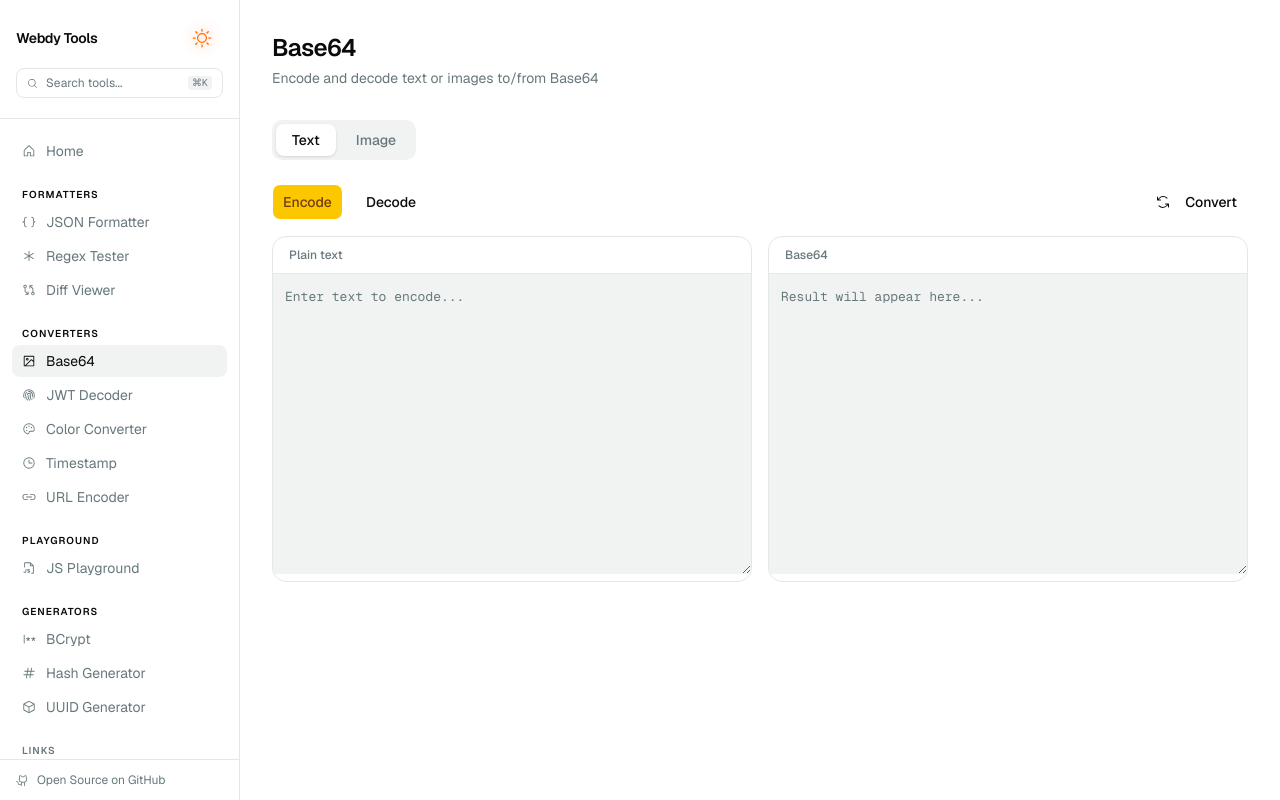
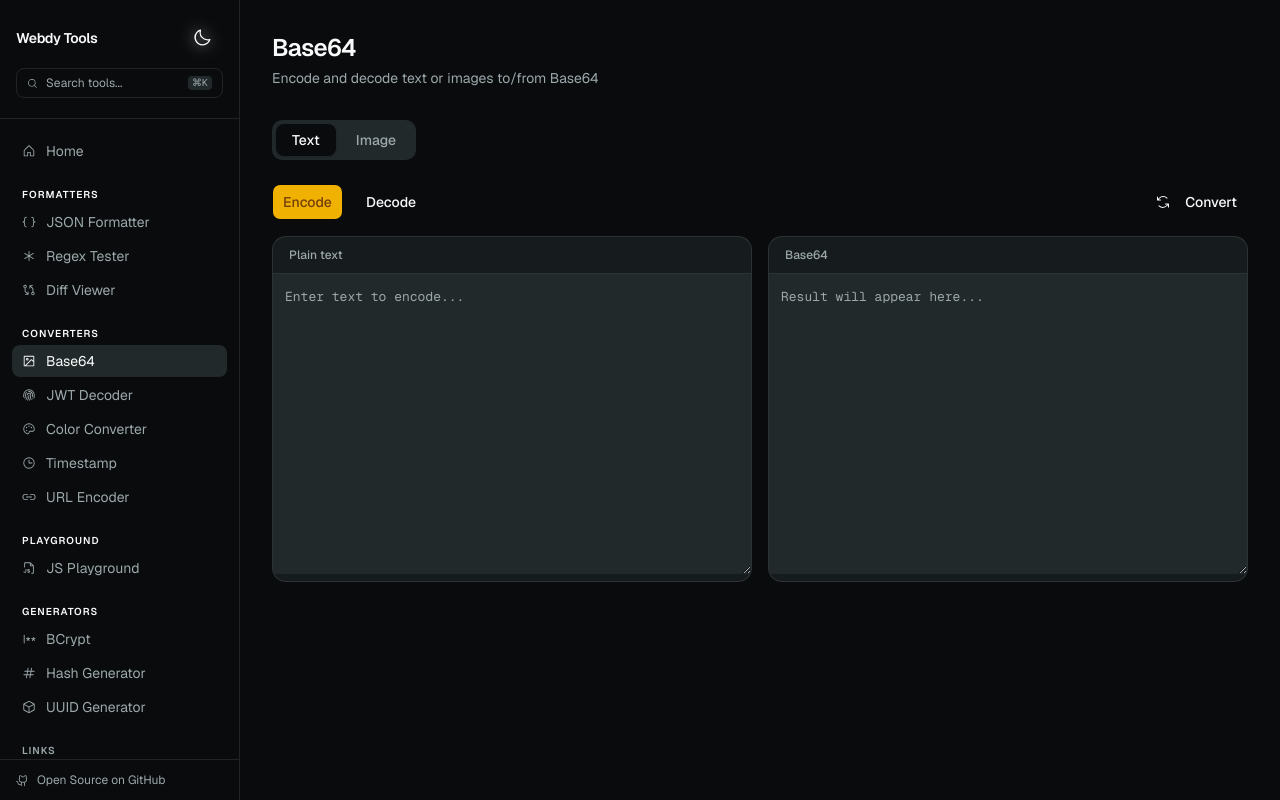
Before and after one commit to dylan-calle/webdy-tools, a Next.js app: page /tools/base64 in a window 1280 px wide. Built offline with nearby package versions, Linux system fonts and the light colour scheme; what tailwind-animations would draw is missing.

Commit message:
feat: set dark as default theme

```diff
--- a/components/layout/providers.tsx
+++ b/components/layout/providers.tsx
@@ -8,7 +8,7 @@ interface Props {
 
 export const Providers = ({ children }: Props) => {
   return (
-    <ThemeProvider attribute="class" defaultTheme="system" enableSystem disableTransitionOnChange>
+    <ThemeProvider attribute="class" defaultTheme="dark" enableSystem disableTransitionOnChange>
       {children}
     </ThemeProvider>
   );
--- a/components/layout/sidebar.tsx
+++ b/components/layout/sidebar.tsx
@@ -50,7 +50,16 @@ export function Sidebar() {
             }}
             className="hover:animate-tada animate-duration-100 group cursor-pointer dark:hover:bg-transparent hover:bg-transparent"
             render={
-              theme === "dark" ? (
+              theme === "light" ? (
+                <button className="relative inline-flex items-center justify-center">
+                  <SunIcon
+                    className="absolute blur-sm text-orange-500 opacity-40 group-hover:opacity-100 transition-opacity size-5"
+                    size={30}
+                    weight="fill"
+                  />
+                  <SunIcon className="relative text-orange-500 z-10 size-5" size={30} />
+                </button>
+              ) : (
                 <button className="relative inline-flex items-center justify-center">
                   <MoonIcon
                     className=" absolute blur-sm text-white opacity-40 group-hover:opacity-100 transition-opacity size-5"
@@ -58,15 +67,6 @@ export function Sidebar() {
                     weight="fill"
                   />
                   <MoonIcon className=" relative text-white z-10 size-5" size={30} />
-                </button>
-              ) : (
-                <button className="relative inline-flex items-center justify-center">
-                  <SunIcon
-                    className="absolute blur-sm text-orange-500 opacity-40 group-hover:opacity-100 transition-opacity size-5"
-                    size={30}
-                    weight="fill"
-                  />
-                  <SunIcon className="relative text-orange-500 z-10 size-5" size={30} />
                 </button>
               )
             }
```
